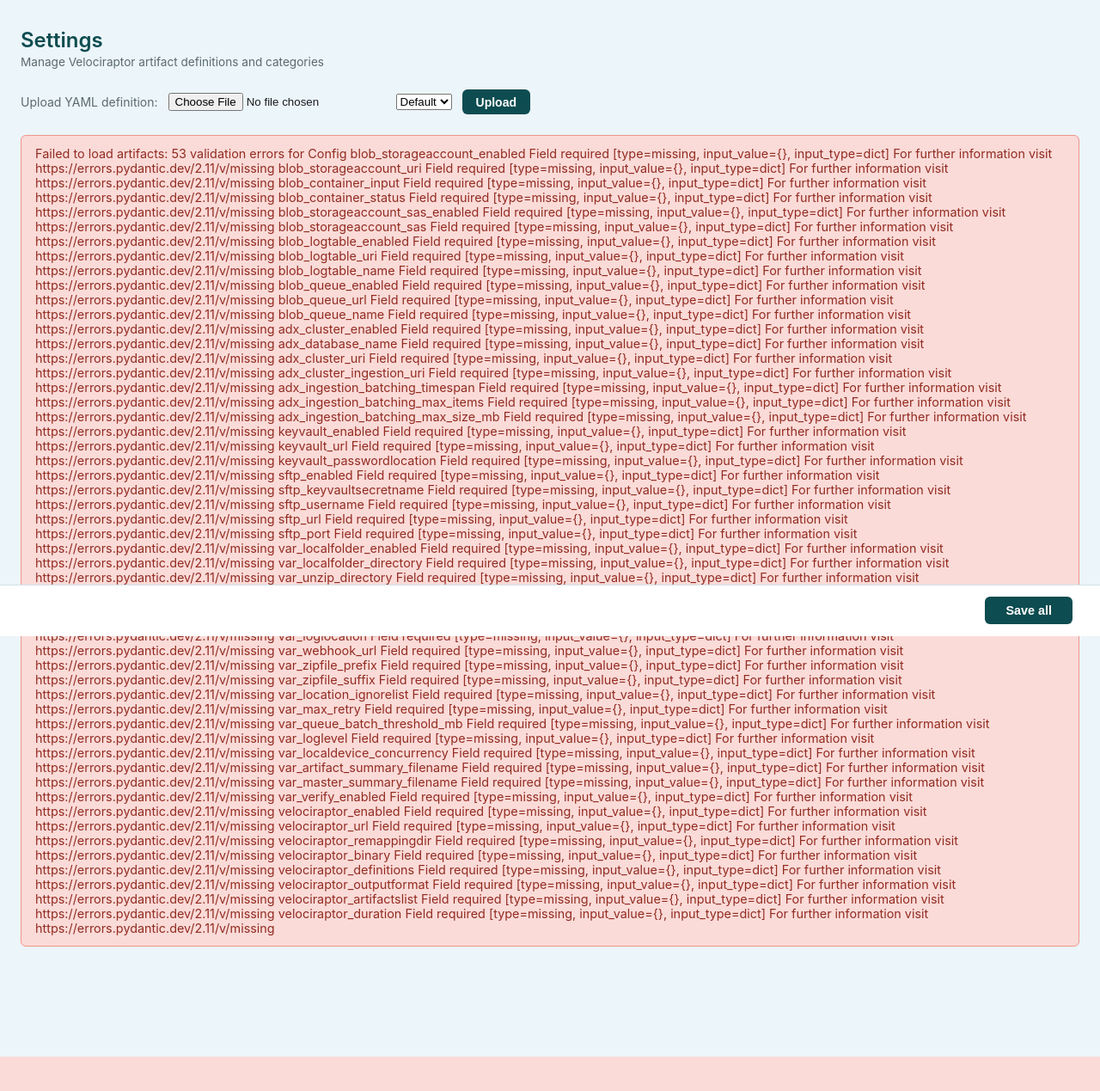
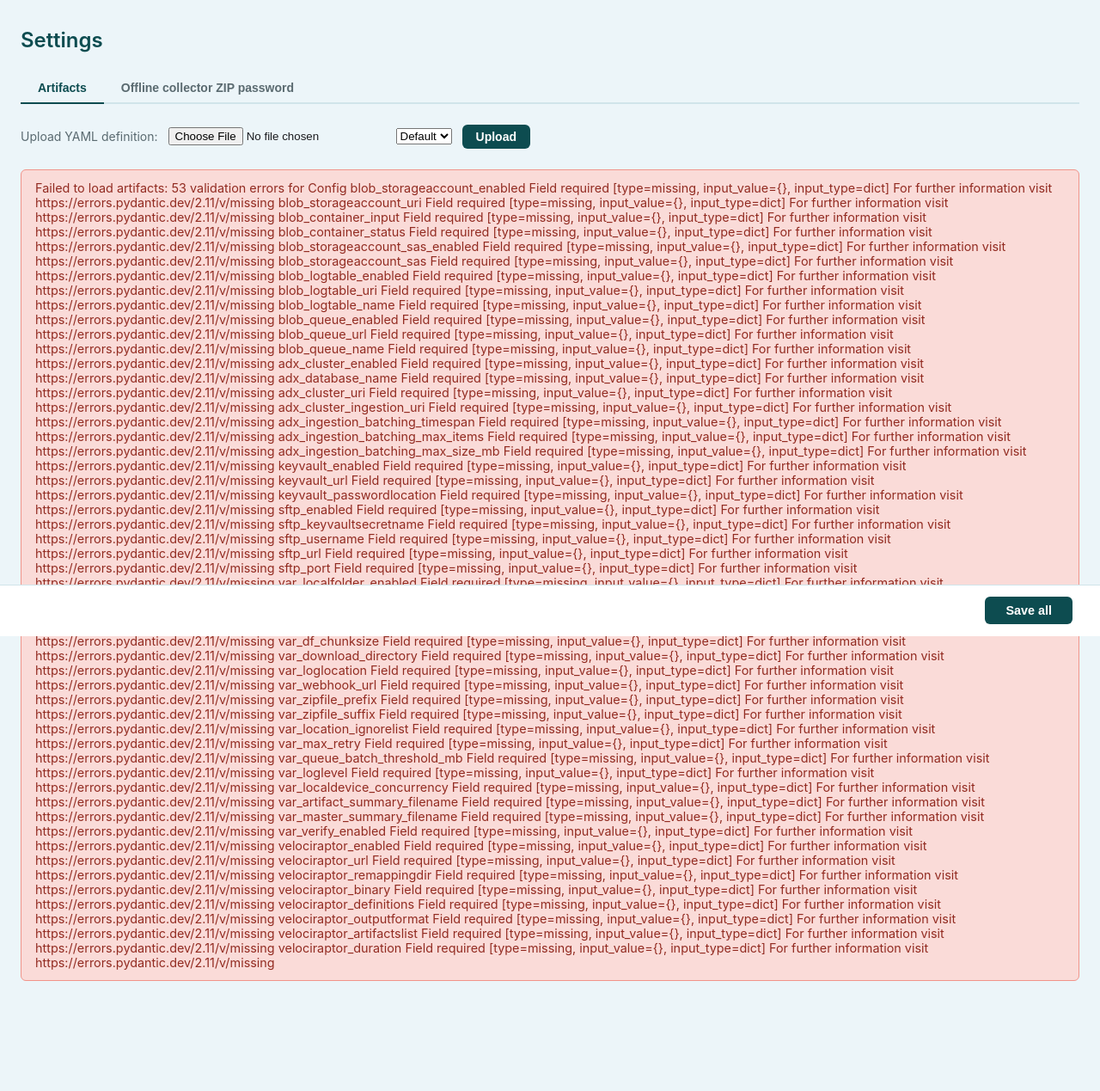
Before and after one commit to nerium-security/cycas, a Flask app: page /settings in a window 1280 px wide. Shown: the part 60-1329 px from the top of the page at 86% size. Before the commit the page ends 1289 px from the top, so only its background shows below. Run offline with Flask 3, Linux system fonts and the light colour scheme.

Commit message:
Made privisioning of keyvault default and added possibility to configure password

```diff
--- a/core/utils/config.py
+++ b/core/utils/config.py
@@ -59,6 +59,7 @@
     adx_ingestion_batching_max_size_mb: int
     keyvault_enabled: bool
     keyvault_url: str
+    keyvault_portal_url: str = ''
     keyvault_passwordlocation: str
     sftp_enabled: bool
     sftp_keyvaultsecretname: str
--- a/webapp/app.py
+++ b/webapp/app.py
@@ -518,6 +518,20 @@
         return jsonify({'error': str(exc)}), 500
 
 
+@app.route('/api/keyvault')
+def api_keyvault():
+    try:
+        config = load_config()
+        return jsonify({
+            'enabled':         config.keyvault_enabled,
+            'url':             config.keyvault_url,
+            'portal_url':      config.keyvault_portal_url,
+            'password_secret': config.keyvault_passwordlocation,
+        })
+    except Exception as exc:
+        return jsonify({'error': str(exc)}), 500
+
+
 @app.route('/api/artifacts/upload', methods=['POST'])
 def api_artifacts_upload():
     try:
--- a/webapp/static/css/style.css
+++ b/webapp/static/css/style.css
@@ -491,6 +491,85 @@
 nav .nav-link-active { opacity: 1; background: rgba(255,255,255,0.18); }
 
 /* ── Artifact management ── */
+.settings-tabs {
+    display: flex;
+    gap: 0;
+    border-bottom: 2px solid var(--border);
+    margin-bottom: 1.5rem;
+}
+
+.settings-tab {
+    padding: 0.55rem 1.25rem;
+    font-size: 0.875rem;
+    font-weight: 600;
+    color: var(--text-muted);
+    cursor: pointer;
+    border: none;
+    background: none;
+    border-bottom: 2px solid transparent;
+    margin-bottom: -2px;
+    transition: color 0.15s;
+}
+
+.settings-tab:hover { color: var(--teal); }
+
+.settings-tab.active {
+    color: var(--teal);
+    border-bottom-color: var(--teal);
+}
+
+.settings-panel { display: none; }
+.settings-panel.active { display: block; }
+
+.settings-description {
+    font-size: 0.875rem;
+    color: var(--text-muted);
+    margin-bottom: 1.25rem;
+    line-height: 1.5;
+}
+
+.kv-card {
+    background: var(--white);
+    border: 1px solid var(--border);
+    border-radius: 8px;
+    overflow: hidden;
+    margin-bottom: 1.5rem;
+}
+
+.kv-card-header {
+    display: flex;
+    align-items: center;
+    gap: 0.6rem;
+    padding: 0.7rem 1rem;
+    background: var(--teal);
+    color: var(--white);
+    font-weight: 600;
+    font-size: 0.9rem;
+}
+
+.kv-card-body {
+    display: grid;
+    grid-template-columns: max-content 1fr;
+    gap: 0.5rem 1.5rem;
+    padding: 0.9rem 1rem;
+    font-size: 0.875rem;
+    align-items: center;
+}
+
+.kv-label { color: var(--text-muted); }
+
+.kv-value { font-family: monospace; font-size: 0.85rem; }
+
+.kv-link {
+    color: var(--blue);
+    text-decoration: none;
+    font-family: monospace;
+    font-size: 0.85rem;
+}
+.kv-link:hover { text-decoration: underline; }
+
+.kv-not-configured { color: var(--text-muted); font-style: italic; }
+
 .artifact-upload-bar {
     display: flex;
     align-items: center;
--- a/webapp/templates/settings.html
+++ b/webapp/templates/settings.html
@@ -5,11 +5,17 @@
 <div class="page-header">
     <div>
         <h1>Settings</h1>
-        <div class="subtitle">Manage Velociraptor artifact definitions and categories</div>
     </div>
 </div>
 
-<!-- Upload -->
+<!-- Tabs -->
+<div class="settings-tabs">
+    <button class="settings-tab active" data-tab="artifacts">Artifacts</button>
+    <button class="settings-tab" data-tab="password">Offline collector ZIP password</button>
+</div>
+
+<!-- Artifacts tab -->
+<div class="settings-panel active" id="panel-artifacts">
     <div class="artifact-upload-bar">
         <span class="artifact-upload-label">Upload YAML definition:</span>
         <input type="file" id="yaml-file-input" accept=".yaml,.yml">
@@ -21,15 +27,26 @@
         <span id="upload-status" class="upload-status"></span>
     </div>
 
-<!-- Artifact sections -->
     <div class="artifact-sections" id="artifact-sections">
         <div class="artifact-loading">Loading artifacts...</div>
     </div>
 
-<!-- Save bar -->
     <div class="save-bar">
         <span id="save-status" class="save-status"></span>
         <button class="btn-save-all" id="btn-save-all">Save all</button>
+    </div>
+</div>
+
+<!-- Password tab -->
+<div class="settings-panel" id="panel-password">
+    <p class="settings-description">The ZIP password used to decrypt offline collector packages is stored as a secret in Azure Key Vault. To set or update the password, open the vault in the Azure portal and set the value of the secret listed below.</p>
+    <div class="kv-card">
+        <div class="kv-card-header">ZIP Password</div>
+        <div class="kv-card-body">
+            <span class="kv-label">Secret</span><span class="kv-value" id="kv-secret">—</span>
+            <span class="kv-label">Vault</span><span id="kv-vault">—</span>
+        </div>
+    </div>
 </div>
 
 <!-- Edit YAML modal -->
@@ -362,6 +379,31 @@
         `<div class="flash flash-error">Failed to load artifacts: ${msg}</div>`;
 }
 
+document.querySelectorAll('.settings-tab').forEach(tab => {
+    tab.addEventListener('click', () => {
+        document.querySelectorAll('.settings-tab').forEach(t => t.classList.remove('active'));
+        document.querySelectorAll('.settings-panel').forEach(p => p.classList.remove('active'));
+        tab.classList.add('active');
+        document.getElementById('panel-' + tab.dataset.tab).classList.add('active');
+    });
+});
+
+async function loadKeyvault() {
+    const resp = await fetch('/api/keyvault');
+    const data = await resp.json();
+    const secretEl = document.getElementById('kv-secret');
+    const vaultEl  = document.getElementById('kv-vault');
+    if (!data.enabled || !data.url) {
+        secretEl.innerHTML = '<span class="kv-not-configured">not configured</span>';
+        vaultEl.innerHTML  = '<span class="kv-not-configured">not configured</span>';
+        return;
+    }
+    const vaultName = data.url.replace(/^https?:\/\//, '').replace(/\/$/, '').replace('.vault.azure.net', '');
+    secretEl.textContent = data.password_secret;
+    vaultEl.innerHTML = `<a class="kv-link" href="${escHtml(data.portal_url)}" target="_blank" rel="noopener">${escHtml(vaultName)} ↗</a>`;
+}
+
 load();
+loadKeyvault();
 </script>
 {% endblock %}
```
Also changed, not shown: easy_install.py (+22 -10 lines). Lines whose indentation alone changed are shown as unchanged.
